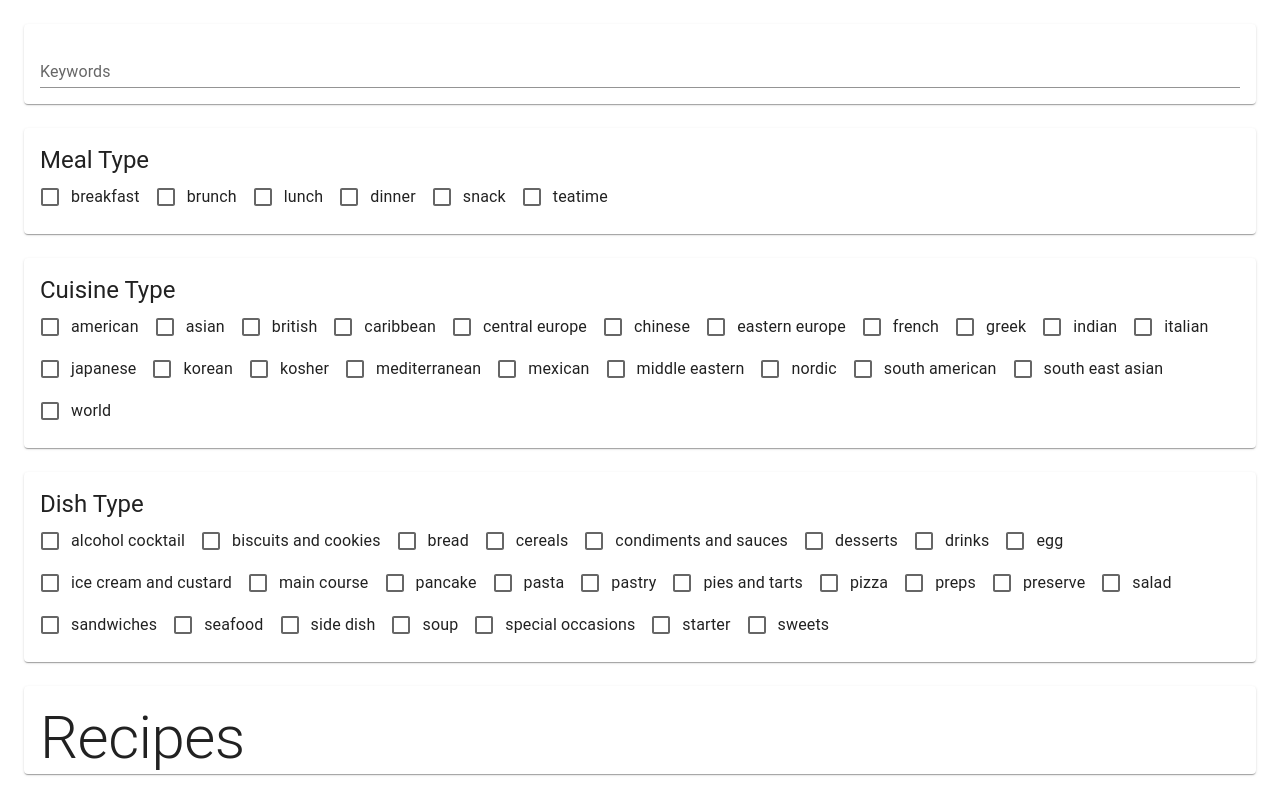
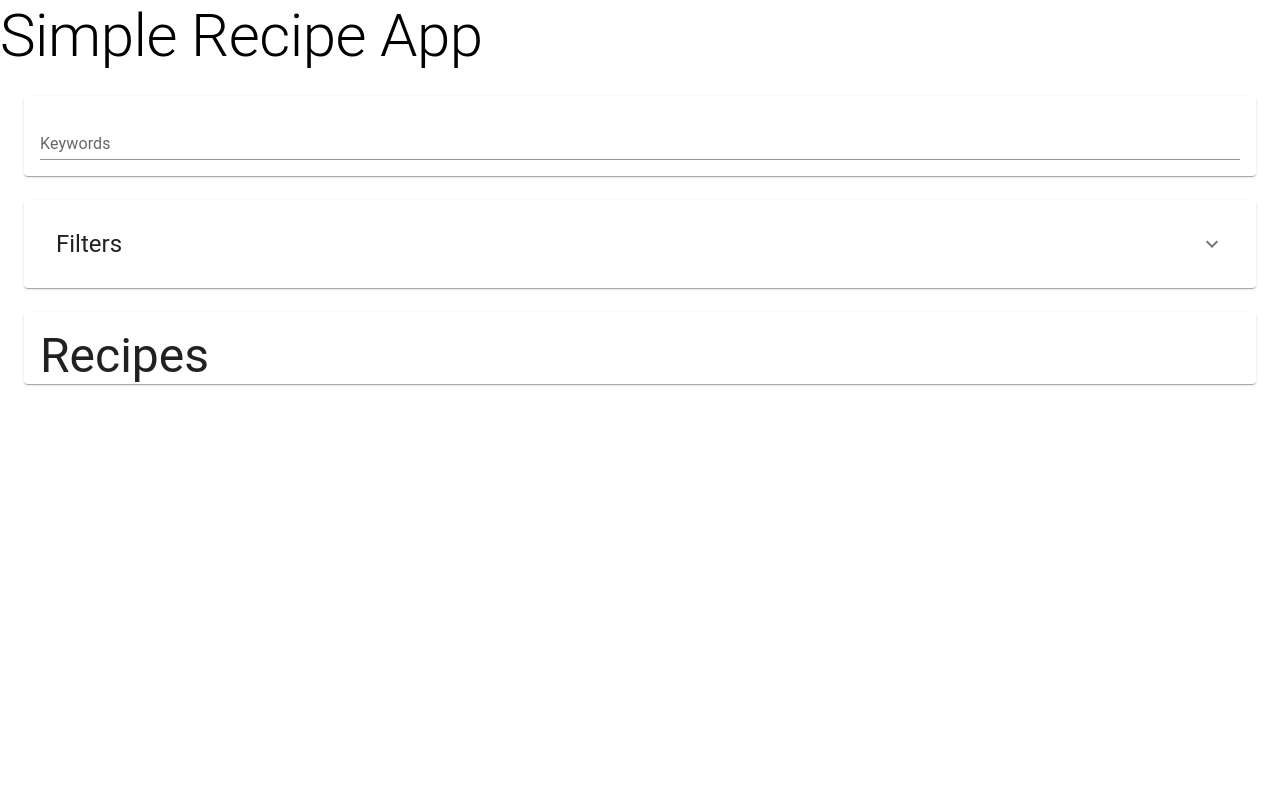
Before and after one commit to js-chun/react-recipe-app, a React (Create React App) app: page / in a window 1280 px wide. Built offline with nearby package versions, Linux system fonts and the light colour scheme.

Commit message:
added filters into an Accordion

```diff
--- a/src/App.js
+++ b/src/App.js
@@ -1,6 +1,7 @@
 import { useState } from "react"
 import FoodSearch from "./FoodSearch"
 import FoodList from "./FoodList"
+import Typography from "@mui/material/Typography"
 
 function App() {
 	const [foods, setFoods] = useState("")
@@ -9,6 +10,7 @@ function App() {
 	}
 	return (
 		<div className="App">
+			<Typography variant="h2">Simple Recipe App</Typography>
 			<FoodSearch handleFoodSearch={handleFoodSearch} />
 			<FoodList foods={foods} />
 		</div>
--- a/src/FoodFilters.js
+++ b/src/FoodFilters.js
@@ -16,7 +16,7 @@ export default function FoodFilters(props) {
 		)
 	}
 	return (
-		<Paper component="div" sx={{ m: 3, p: 2 }}>
+		<Paper elevation={2} sx={{ m: 2, p: 2 }}>
 			<Typography variant="h5">{filterNames[filterType]}</Typography>
 			<FormGroup aria-label="position" row>
 				{filters[filterType].map((dish) => (
--- a/src/FoodList.js
+++ b/src/FoodList.js
@@ -7,7 +7,7 @@ import FoodLink from "./FoodLink"
 export default function FoodList(props) {
 	return (
 		<Paper sx={{ m: 3, p: 2 }}>
-			<Typography variant="h2">Recipes</Typography>
+			<Typography variant="h3">Recipes</Typography>
 			<Grid container spacing={2}>
 				{props.foods &&
 					props.foods.map((food) => (
--- a/src/FoodSearch.js
+++ b/src/FoodSearch.js
@@ -4,6 +4,11 @@ import Paper from "@mui/material/Paper"
 import TextField from "@mui/material/TextField"
 import debounce from "lodash.debounce"
 import axios from "axios"
+import Typography from "@mui/material/Typography"
+import Accordion from "@mui/material/Accordion"
+import AccordionSummary from "@mui/material/AccordionSummary"
+import AccordionDetails from "@mui/material/AccordionDetails"
+import ExpandMoreIcon from "@mui/icons-material/ExpandMore"
 
 export default function FoodSearch(props) {
 	const [query, setQuery] = useState("")
@@ -72,6 +77,15 @@ export default function FoodSearch(props) {
 					variant="standard"
 				/>
 			</Paper>
+			<Paper component="div" sx={{ m: 3, p: 2 }}>
+				<Accordion sx={{ boxShadow: "none" }}>
+					<AccordionSummary
+						expandIcon={<ExpandMoreIcon />}
+						aria-controls="panel1a-content"
+						id="panel1a-header">
+						<Typography variant="h5">Filters</Typography>
+					</AccordionSummary>
+					<AccordionDetails>
 						<FoodFilters
 							filterType="mealType"
 							handleFilterChange={handleFilterChange}
@@ -84,6 +98,9 @@ export default function FoodSearch(props) {
 							filterType="dishType"
 							handleFilterChange={handleFilterChange}
 						/>
+					</AccordionDetails>
+				</Accordion>
+			</Paper>
 		</div>
 	)
 }
```
Lines whose indentation alone changed are shown as unchanged.
